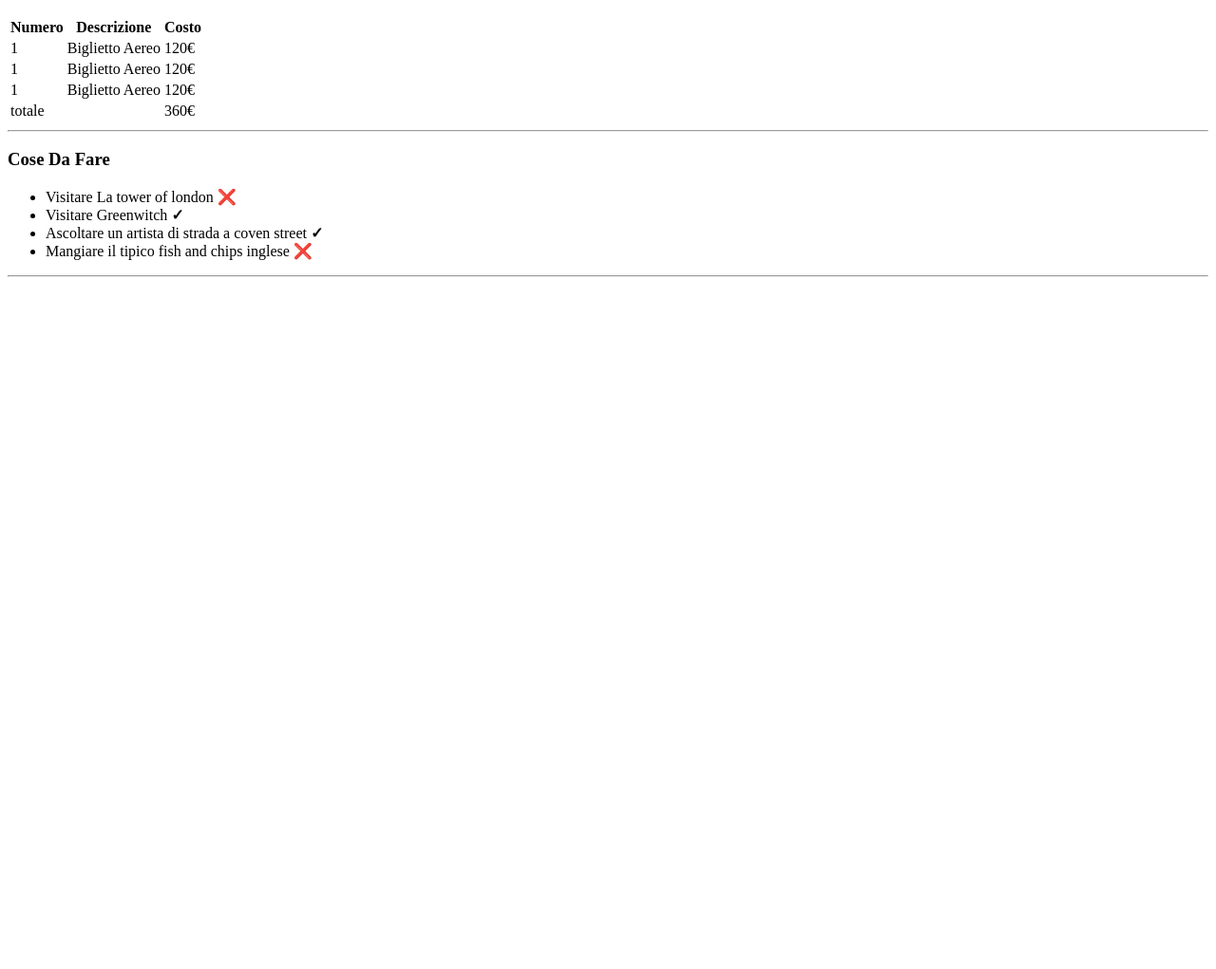
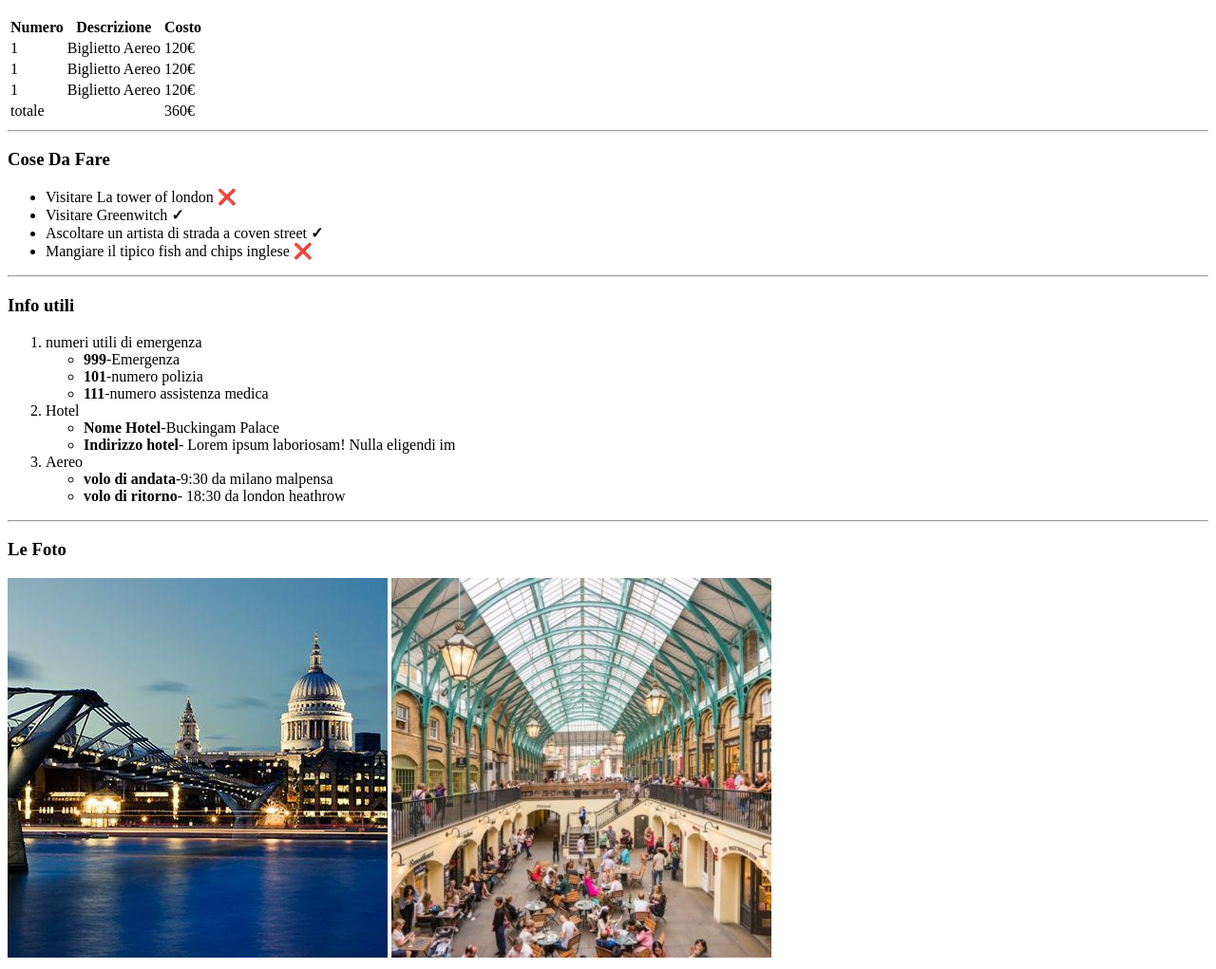
Before and after one commit to OcimaOcram/html-london-trip, a plain HTML site: page index.html in a window 1280 px wide. Shown: the part 744-1765 px from the top of the page at 95% size. Before the commit the page ends 1044 px from the top, so only its background shows below. Drawn offline with Linux system fonts and the light colour scheme.

Commit message:
Esercizio Completo

```diff
--- a/index.html
+++ b/index.html
@@ -53,5 +53,31 @@
           <li>Mangiare il tipico fish and chips inglese &#10060;</li>
       </ul>
       <hr>
+      <h3>Info utili</h3>
+      <ol>
+          <li> numeri utili di emergenza
+                <ul type="circle">
+                    <li><b>999</b>-Emergenza</li>
+                    <li><b>101</b>-numero polizia</li>
+                    <li><b>111</b>-numero assistenza medica</li>
+                </ul>
+          </li>
+          <li> Hotel
+                <ul type="circle">
+                    <li><b>Nome Hotel</b>-Buckingam Palace</li>
+                    <li><b>Indirizzo hotel</b>- Lorem ipsum laboriosam! Nulla eligendi im</li>
+                </ul>
+          </li>
+          <li> Aereo
+                <ul type="circle">
+                    <li><b>volo di andata</b>-9:30 da milano malpensa</li>
+                    <li><b>volo di ritorno</b>- 18:30 da london heathrow</li>
+                </ul>
+          </li>
+      </ol>
+      <hr>
+      <h3>Le Foto</h3>
+      <img src="img/london-400x400-compressor_0.jpg" alt="foto 1">
+      <img src="img/London-Wider-Area-e1597319992670-400x400.jpg" alt="foto 2">
 </body>
 </html>
```
